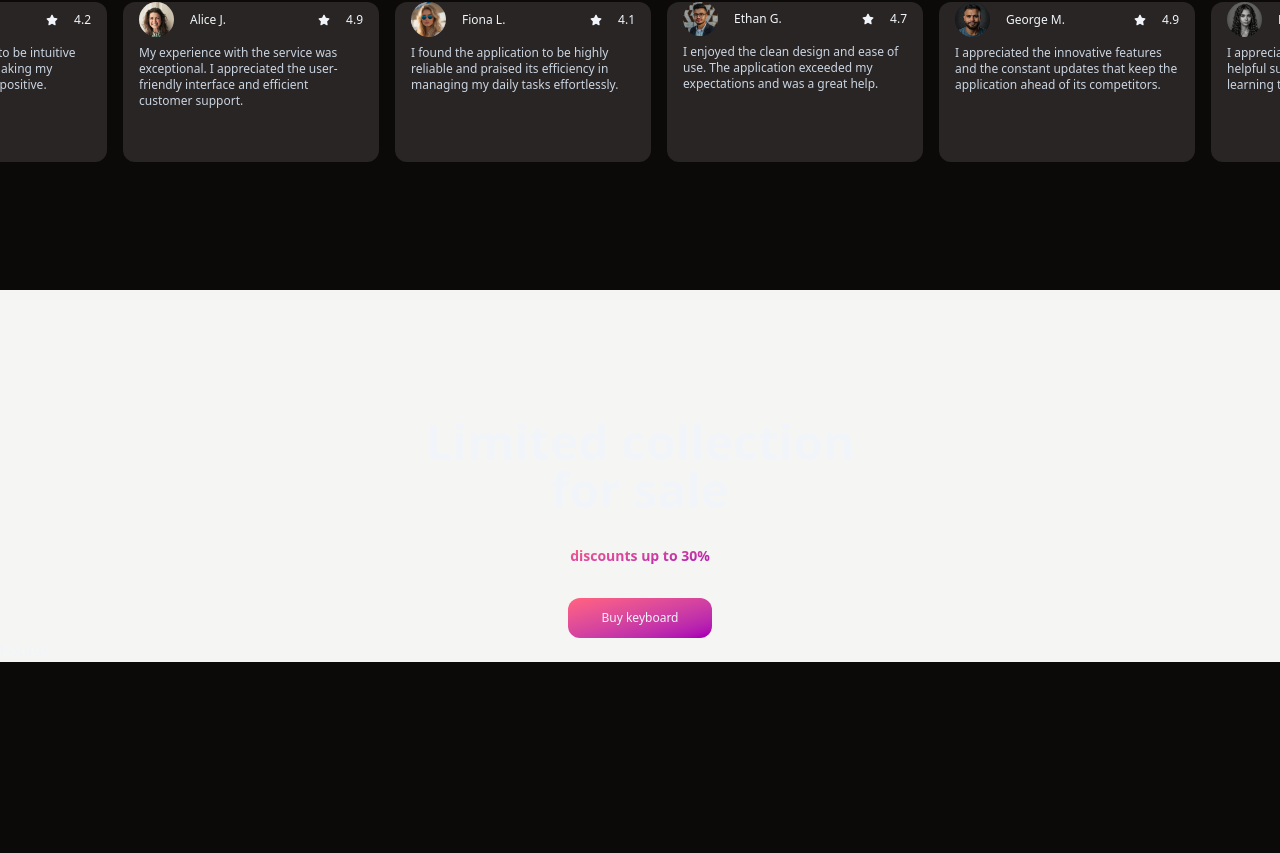
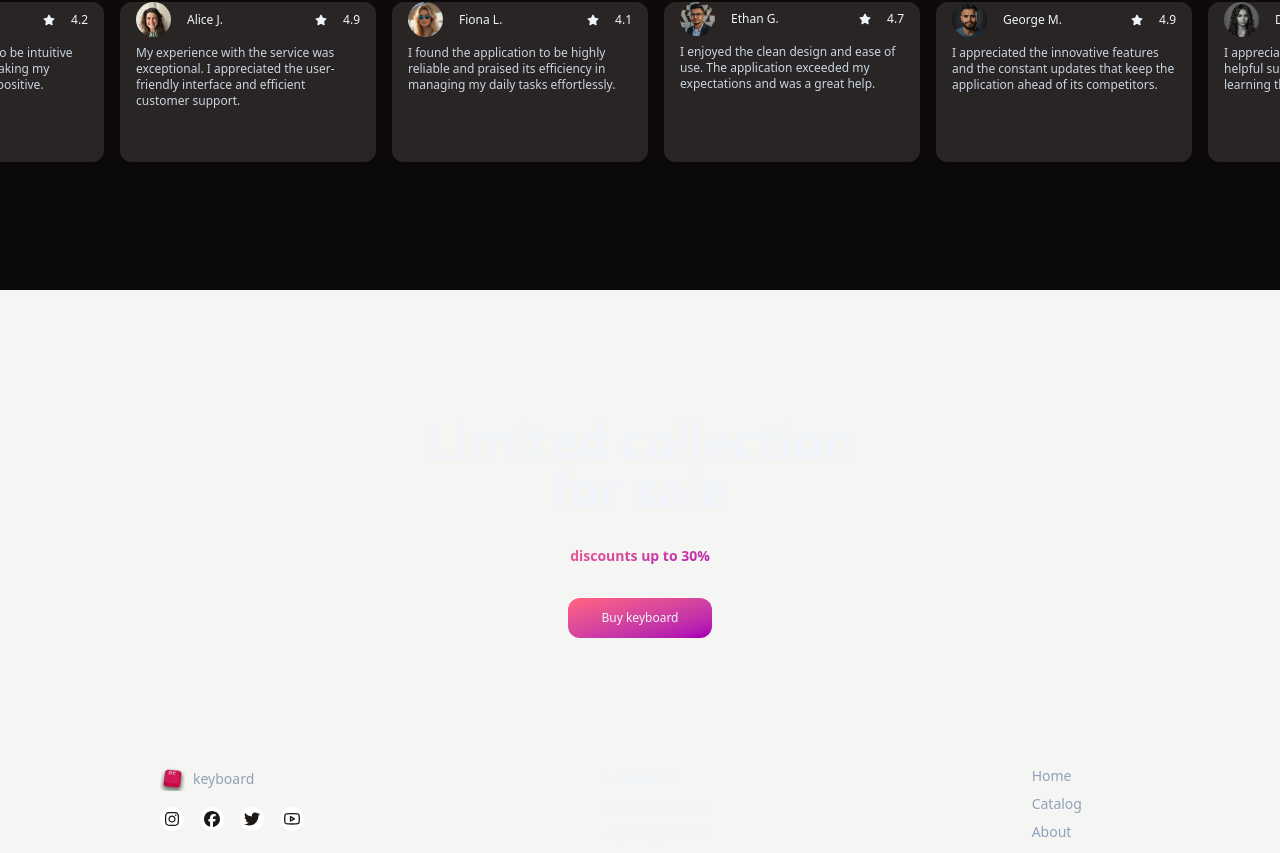
Before and after one commit to danipetra/3d_shop, a Next.js app: page / in a window 1280 px wide. Shown: the part 1937-2790 px from the top of the page. Before the commit the page ends 2599 px from the top, so only its background shows below. Built offline with nearby package versions, Linux system fonts and the light colour scheme.

Commit message:
feat: added footer section

```diff
--- a/app/components/sections/Footer.tsx
+++ b/app/components/sections/Footer.tsx
@@ -1,11 +1,75 @@
 import React from 'react'
+import Image from 'next/image'
+import Link from 'next/link'
+import { FaInstagram, FaFacebook, FaTwitter } from "react-icons/fa6";
+import { FiYoutube } from "react-icons/fi";
+import Logo from '../Logo'
 
-function Footer() {
+const Social = () => {
   return (
-    <div>
-      Footer
+    <div className='flex flex-col gap-4'>
+      <Logo/>
+      <div className='flex flex-row gap-4'>
+        <Link href='#' className='flex items-center justify-center rounded-full bg-white p-1'>
+          <FaInstagram className='text-stone-900'/>
+        </Link>
+        <Link href='#' className='flex items-center justify-center rounded-full bg-white p-1'>
+          <FaFacebook className='text-stone-900'/>
+        </Link>
+        <Link href='#' className='flex items-center justify-center rounded-full bg-white p-1'>
+          <FaTwitter className='text-stone-900'/>
+        </Link>
+        <Link href='#' className='flex items-center justify-center rounded-full bg-white p-1'>
+          <FiYoutube className='text-stone-900'/>
+        </Link>
+      </div>
     </div>
   )
 }
 
+const Footer = () => {
+  return (
+    <div className='container max-w-5xl mx-auto pt-32 relative z-20'>
+      <div className='flex flex-col gap-12 md:flex-row justify-between pb-8 px-8'>
+        <Social/>
+
+        <div className='flex flex-col gap-8'>
+          <div className='w-32 flex flex-col gap-2'>
+            <p className='p-xs font-semibold text -slate-400'>
+              Location:
+            </p>
+            <p>
+              Some Address 45, Italy 13534
+            </p>
+          </div>
+          <div className='w-32 flex flex-col gap-2'>
+            <p className='p-xs font-semibold text -slate-400'>
+              Phone:
+            </p>
+            <p>
+              3432134980
+            </p>
+          </div>
+        </div>
+
+        <div className='flex flex-col gap-2 text-sm text-slate-400'>
+          <Link href='#'>Home</Link>
+          <Link href='#'>Catalog</Link>
+          <Link href='#'>About</Link>
+          <Link href='#'>Contact us</Link>
+          <Link href='#'>Privacy Policy</Link>
+        </div>
+      </div>
+
+      <hr className='px-16 border-slate-400'/>
+
+      <div className='w-full flex flex-col col-reverse gap-y-2 md:flex-row items center justify-between py-4 text-xs text-slate-400'>
+        <p>&copy; Daniele Petracca</p>
+        <p>Contact us | keyboards@gmail.com</p>
+      </div>
+    </div>
+  )
+}
+
+
 export default Footer
```
